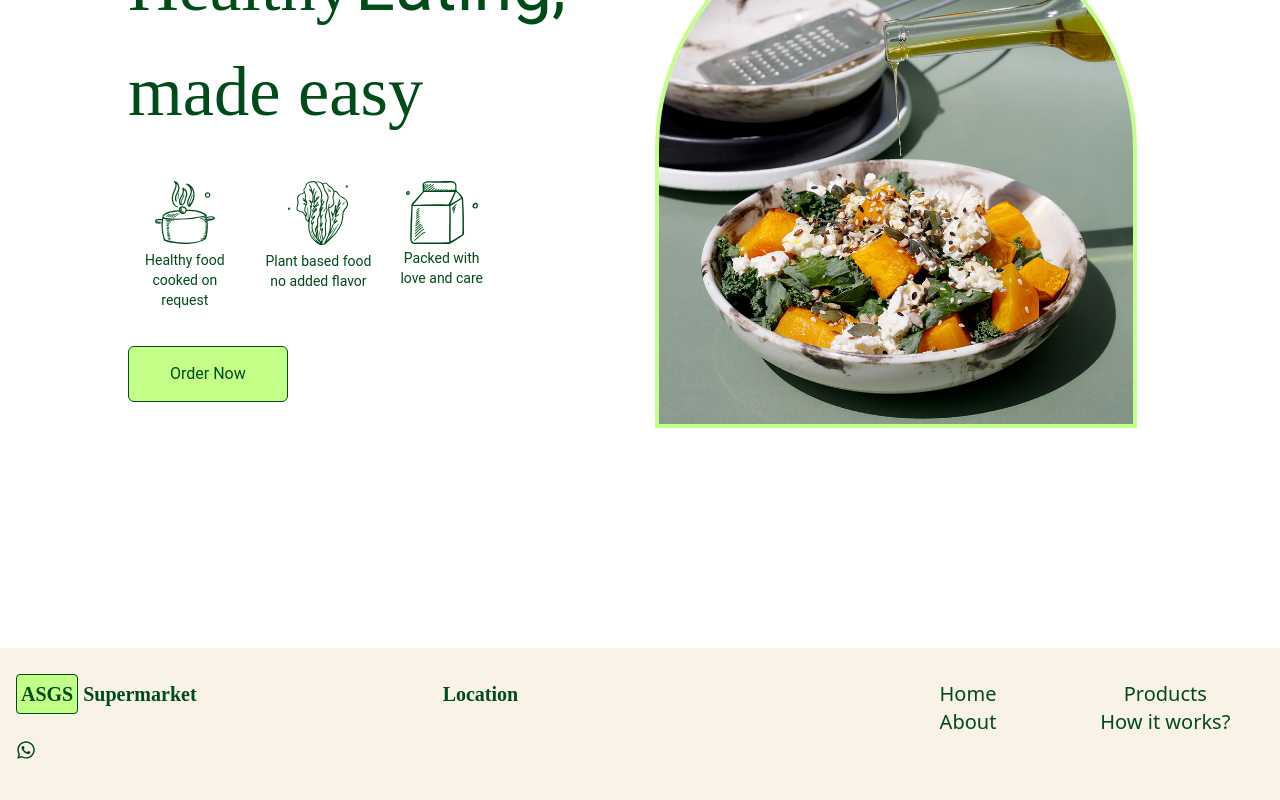
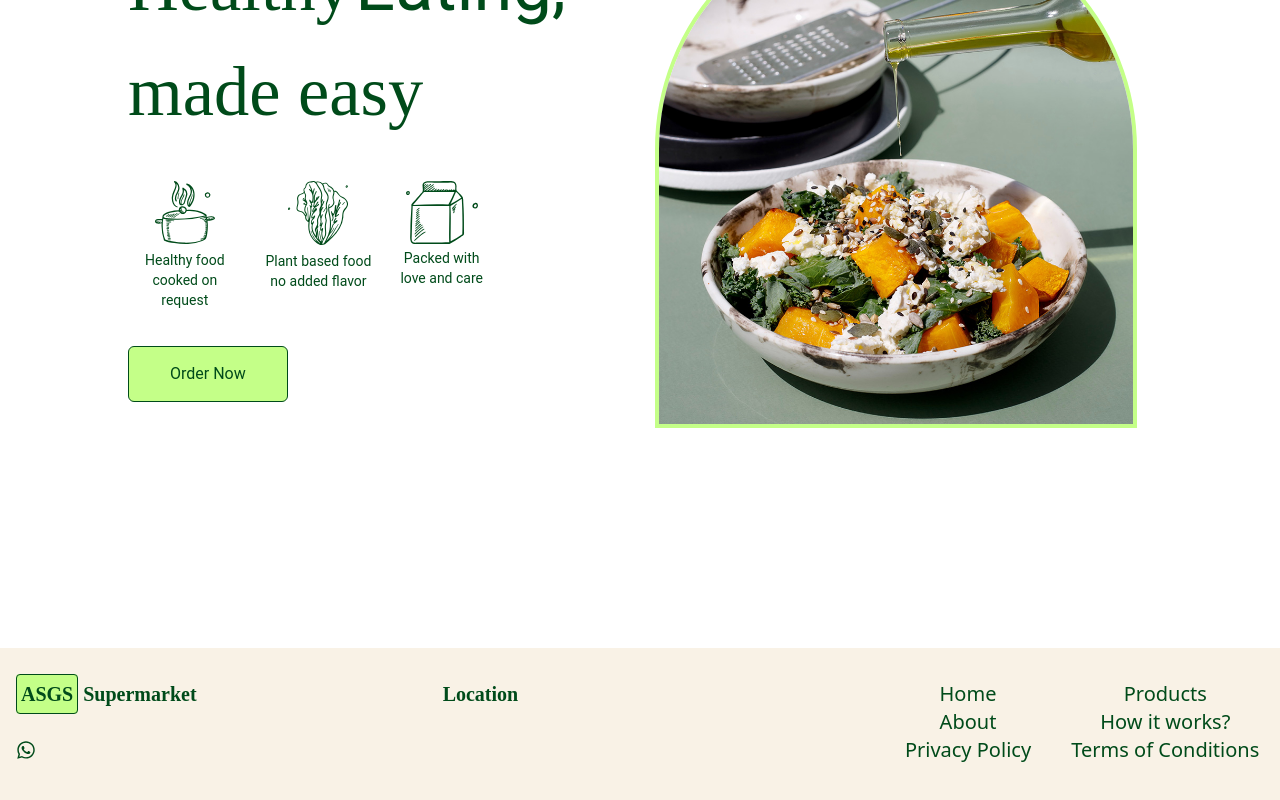
Before and after one commit to Codelance-Devs/ASGS-Client, a Next.js app: page / in a window 1280 px wide. Shown: the part 319-1119 px from the top of the page. Built offline with nearby package versions, Linux system fonts and the light colour scheme; grey boxes are pictures that could not be loaded.

Commit message:
chore: toc and policy links added in footer

```diff
--- a/components/layouts/Footer.tsx
+++ b/components/layouts/Footer.tsx
@@ -27,21 +27,29 @@ const Footer = () => {
 			name: 'How it works?',
 			url: '/ordering-process',
 		},
+		{
+			name: 'Privacy Policy',
+			url: '/privacy-policy',
+		},
+		{
+			name: 'Terms of Conditions',
+			url: '/terms-of-conditions',
+		},
 	];
 
 	return (
-		<footer className='mt-20 py-8 px-4 bg-primaryBg'>
-			<div className='container mx-auto grid grid-cols-1 md:grid-cols-3 gap-8 text-primaryText'>
+		<footer className='mt-20 bg-primaryBg py-8 px-4'>
+			<div className='container mx-auto grid grid-cols-1 gap-8 text-primaryText md:grid-cols-3'>
 				<div>
 					<Link href={'/'} className='w-fit lg:mx-auto'>
-						<h1 className='font-primaryFont font-semibold text-xl'>
-							<span className='px-1 py-2 rounded border bg-secondaryBg border-primaryText'>
+						<h1 className='font-primaryFont text-xl font-semibold'>
+							<span className='rounded border border-primaryText bg-secondaryBg px-1 py-2'>
 								ASGS
 							</span>{' '}
 							Supermarket
 						</h1>
 					</Link>
-					<ul className='mt-8 text-primaryText text-xl'>
+					<ul className='mt-8 text-xl text-primaryText'>
 						{socials.map((social, index) => (
 							<li key={index}>
 								<Link href={social.url} target='_blank'>
@@ -52,21 +60,21 @@ const Footer = () => {
 					</ul>
 				</div>
 				<div className='w-full'>
-					<h2 className='font-primaryFont font-semibold text-xl'>
+					<h2 className='font-primaryFont text-xl font-semibold'>
 						Location
 					</h2>
-					<div className='w-full mt-4'>
+					<div className='mt-4 w-full'>
 						<iframe
 							src='https://www.google.com/maps/embed?pb=!1m18!1m12!1m3!1d3889.7242735414575!2d80.12936921461072!3d12.86107709092841!2m3!1f0!2f0!3f0!3m2!1i1024!2i768!4f13.1!3m3!1m2!1s0x3a525995e0e89f43%3A0x578a303970914fb4!2sAyyanar%20shakkthi%20general%20stores!5e0!3m2!1sen!2sin!4v1675509826237!5m2!1sen!2sin'
-							className='w-full object-contain h-[20rem]'
+							className='h-[20rem] w-full object-contain'
 						></iframe>
 					</div>
 				</div>
-				<ul className='grid grid-cols-1 md:grid-cols-2 h-min w-full text-xl justify-items-center'>
+				<ul className='grid h-min w-full grid-cols-1 justify-items-center text-xl md:grid-cols-2'>
 					{pageOptions.map((option, index) => (
 						<li
 							key={index}
-							className='hover:underline decoration-primaryText underline-offset-2'
+							className='decoration-primaryText underline-offset-2 hover:underline'
 						>
 							<Link href={option.url}>{option.name}</Link>
 						</li>
```
